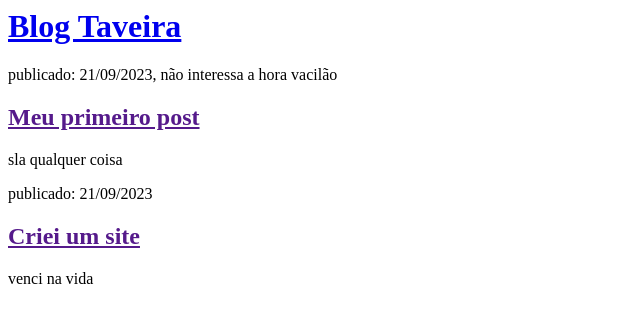
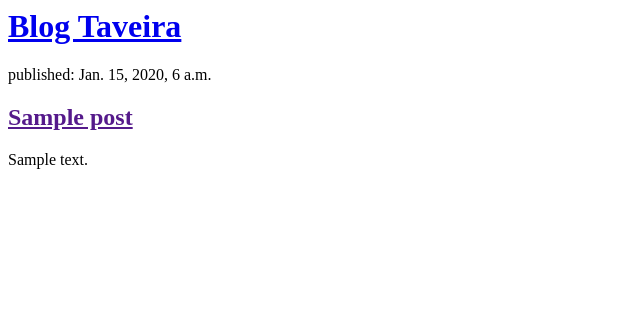
Before and after one commit to LucasLimaT/WebFrameDjango, a Django app: page / in a window 1280 px wide. Shown: the top 323 px of the page, without its empty margins (0-640 px from the left). Run offline with Django 3.2, Linux system fonts and the light colour scheme; tables that the repository leaves empty hold one stand-in row (values such as "Sample post").

Commit message:
atualizado

```diff
--- a/blog/models.py
+++ b/blog/models.py
@@ -9,10 +9,10 @@ class Post(models.Model):
     title = models.CharField(max_length=200)
     text = models.TextField()
     created_date = models.DateTimeField(default=timezone.now)
-    Published_date = models.DateTimeField(blank=True, null=True)
+    published_date = models.DateTimeField(blank=True, null=True)
 
     def publish(self):
-        self.Published_date = timezone.now()
+        self.published_date = timezone.now()
         self.save()
 
     def __str__(self):
--- a/blog/templates/blog/post_list.html
+++ b/blog/templates/blog/post_list.html
@@ -9,16 +9,13 @@
             </h1>
         </div>
 
-        <div>
-            <p>publicado: 21/09/2023, não interessa a hora vacilão</p>
-            <h2><a href="">Meu primeiro post</a></h2>
-            <p>sla qualquer coisa</p>
-        </div>
+        {% for post in posts %}
+            <div>
+                <p>published: {{ post.published_date }}</p>
+                <h2><a href="">{{ post.title }}</a></h2>
+                <p>{{ post.text|linebreaksbr }}</p>
+            </div>
+        {% endfor %}
 
-        <div>
-            <p>publicado: 21/09/2023</p>
-            <h2><a href="">Criei um site</a></h2>
-            <p>venci na vida</p>
-        </div>
     </body>
 </html>
--- a/blog/views.py
+++ b/blog/views.py
@@ -1,4 +1,8 @@
 from django.shortcuts import render
+from django.utils import timezone
+from .models import Post
+
 
 def post_list(request):
-    return render(request, 'blog/post_list.html', {})
+    posts = Post.objects.filter(published_date__lte=timezone.now()).order_by('published_date')
+    return render(request, 'blog/post_list.html', {'posts': posts})
--- a/meusite/settings.py
+++ b/meusite/settings.py
@@ -119,6 +119,7 @@ USE_TZ = True
 # https://docs.djangoproject.com/en/3.2/howto/static-files/
 
 STATIC_URL = '/static/'
+
 STATIC_ROOT = BASE_DIR / 'static'
 
 # Default primary key field type
```
